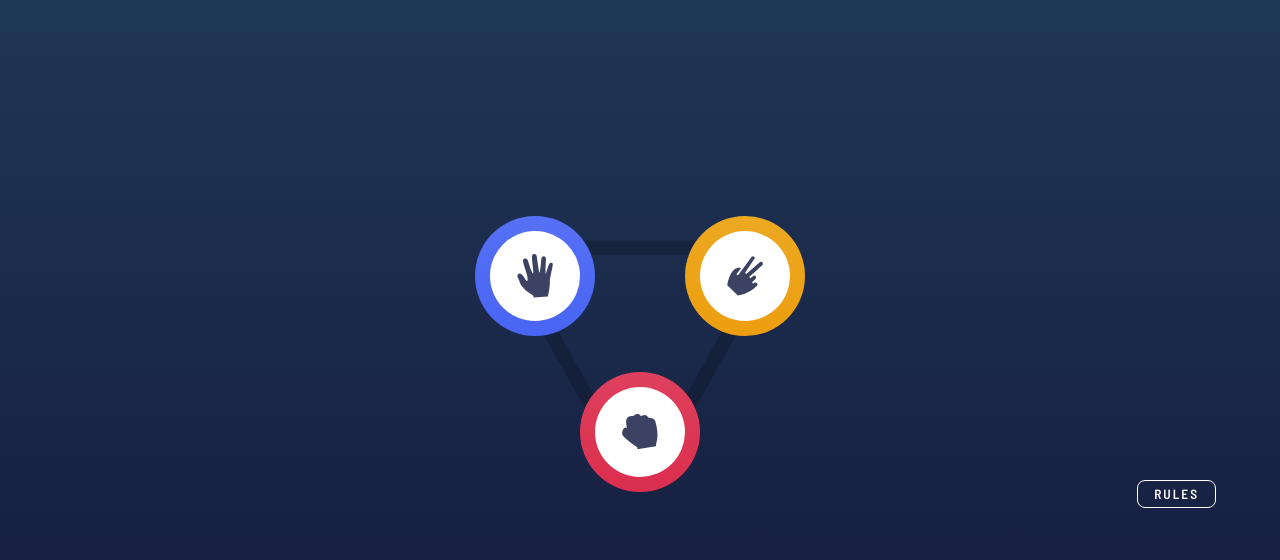
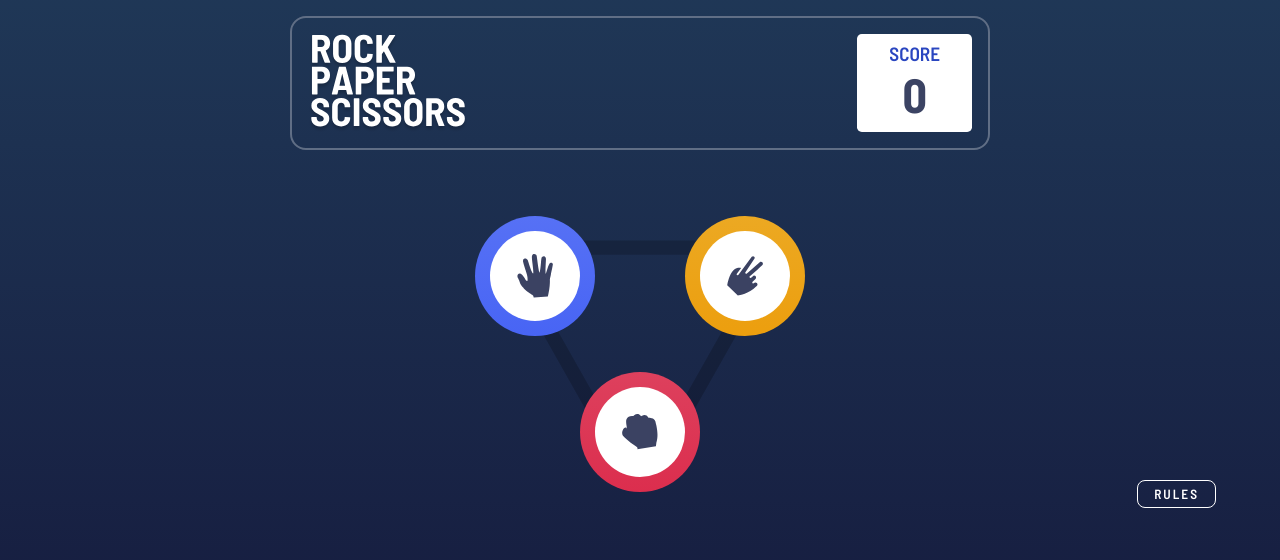
Before and after one commit to rati10/rock-paper-scissor-game, a plain HTML site: page index.html in a window 1280 px wide. Drawn offline with Linux system fonts and the light colour scheme.

Commit message:
Update index.html

```diff
--- a/index.html
+++ b/index.html
@@ -13,7 +13,13 @@
 </head>
 <body>
 
-
+  <div class="header">
+    <img src="images/logo.svg" alt="" srcset="">
+    <div class="score-container">
+      <p class="text">SCORE</p>
+      <p class="score">0</p>
+    </div>
+  </div>
 
 
   <div class="content">
```
